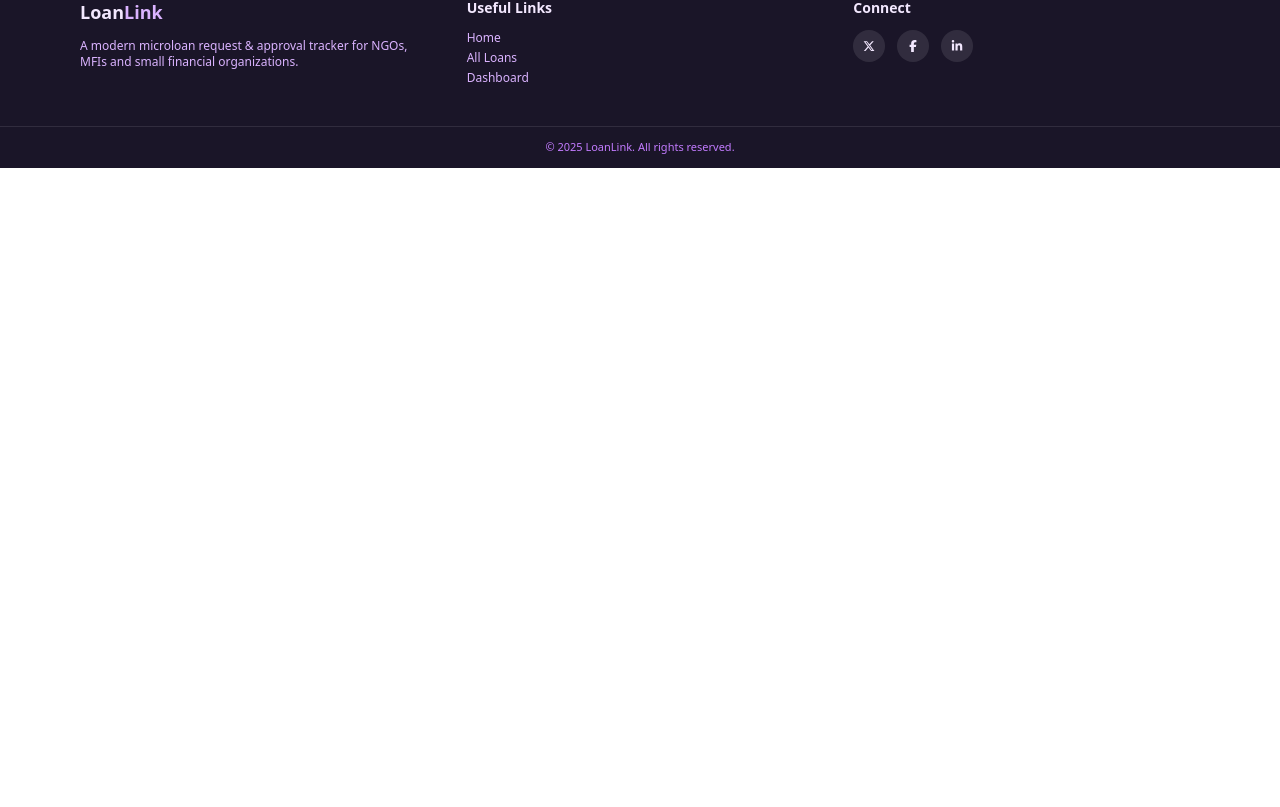
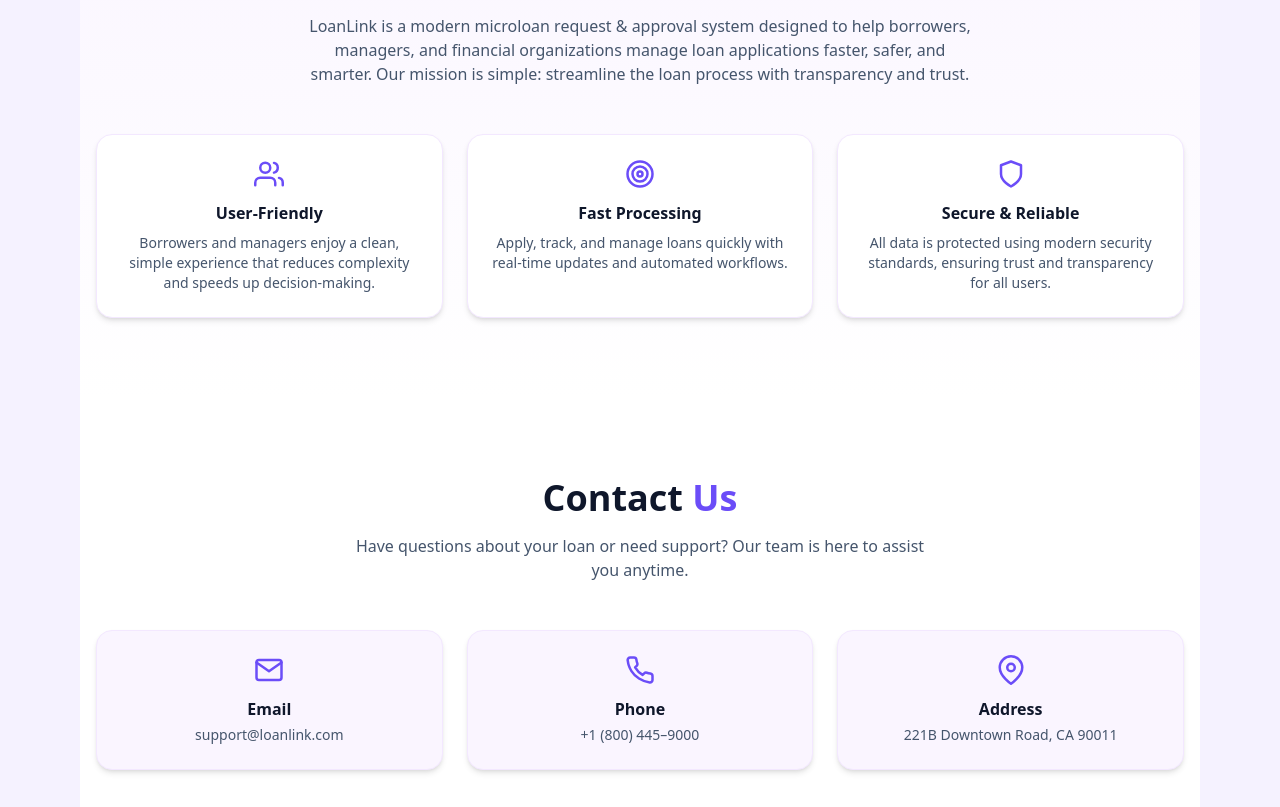
Before and after one commit to nswarnob/mrats-client, a React (Vite) app: page / in a window 1280 px wide. Shown: the part 1113-1920 px from the top of the page. Before the commit the page ends 1281 px from the top, so only its background shows below. Built offline with nearby package versions, Linux system fonts and the light colour scheme; no server answers.

Commit message:
about us and contact added in home page

```diff
--- a/src/Pages/HomePage.jsx
+++ b/src/Pages/HomePage.jsx
@@ -1,9 +1,10 @@
 import React from "react";
 import { FiPlayCircle } from "react-icons/fi";
-import MainLayout from "../Layouts/MainLayout";
 import PrimaryButton from "../ui/PrimaryButton";
 import StatCard from "../ui/StatCard";
 import LoanCard from "../ui/LoanCard";
+import AboutUs from "../ui/AboutUs";
+import Contact from "../ui/Contact";
 
 const HomePage = () => {
   const loans = [
@@ -68,7 +69,6 @@
           </div>
         </div>
       </section>
-
       {/* Available Loans */}
       <section className="mt-14">
         <div className="mb-6 flex items-end justify-between">
@@ -91,7 +91,6 @@
           ))}
         </div>
       </section>
-
       {/* How it works */}
       <section className="mt-14 rounded-3xl bg-white p-6 shadow-lg shadow-purple-200/70">
         <h2 className="text-xl font-semibold text-slate-900">
@@ -116,6 +115,13 @@
           )}
         </div>
       </section>
+      /About Us
+      <section>
+        <AboutUs></AboutUs>
+      </section>
+      <section>
+        <Contact></Contact>
+      </section>
     </div>
   );
 };
--- /dev/null
+++ b/src/ui/AboutUs.jsx
@@ -0,0 +1,79 @@
+import { motion } from "framer-motion";
+import { FiUsers, FiTarget, FiShield } from "react-icons/fi";
+
+const AboutUs = () => {
+  return (
+    <section className="py-20 bg-linear-to-b from-purple-50 to-white">
+      <div className="container mx-auto px-4">
+        <motion.h2
+          initial={{ opacity: 0, y: 20 }}
+          whileInView={{ opacity: 1, y: 0 }}
+          transition={{ duration: 0.5 }}
+          className="text-3xl md:text-4xl font-bold text-slate-900 text-center"
+        >
+          About <span className="text-[#6B4DF8]">LoanLink</span>
+        </motion.h2>
+
+        <motion.p
+          initial={{ opacity: 0 }}
+          whileInView={{ opacity: 1 }}
+          transition={{ duration: 0.6 }}
+          className="mt-4 max-w-2xl mx-auto text-center text-slate-600 text-sm md:text-base"
+        >
+          LoanLink is a modern microloan request & approval system designed to
+          help borrowers, managers, and financial organizations manage loan
+          applications faster, safer, and smarter. Our mission is simple:
+          streamline the loan process with transparency and trust.
+        </motion.p>
+
+        {/* Features Row */}
+        <div className="mt-12 grid grid-cols-1 sm:grid-cols-3 gap-6">
+          {/* Card 1 */}
+          <motion.div
+            whileHover={{ scale: 1.03 }}
+            className="bg-white rounded-2xl shadow-md p-6 text-center border border-purple-100"
+          >
+            <FiUsers className="text-3xl mx-auto text-[#6B4DF8]" />
+            <h3 className="mt-3 font-semibold text-slate-900">User-Friendly</h3>
+            <p className="mt-2 text-sm text-slate-600">
+              Borrowers and managers enjoy a clean, simple experience that
+              reduces complexity and speeds up decision-making.
+            </p>
+          </motion.div>
+
+          {/* Card 2 */}
+          <motion.div
+            whileHover={{ scale: 1.03 }}
+            className="bg-white rounded-2xl shadow-md p-6 text-center border border-purple-100"
+          >
+            <FiTarget className="text-3xl mx-auto text-[#6B4DF8]" />
+            <h3 className="mt-3 font-semibold text-slate-900">
+              Fast Processing
+            </h3>
+            <p className="mt-2 text-sm text-slate-600">
+              Apply, track, and manage loans quickly with real-time updates and
+              automated workflows.
+            </p>
+          </motion.div>
+
+          {/* Card 3 */}
+          <motion.div
+            whileHover={{ scale: 1.03 }}
+            className="bg-white rounded-2xl shadow-md p-6 text-center border border-purple-100"
+          >
+            <FiShield className="text-3xl mx-auto text-[#6B4DF8]" />
+            <h3 className="mt-3 font-semibold text-slate-900">
+              Secure & Reliable
+            </h3>
+            <p className="mt-2 text-sm text-slate-600">
+              All data is protected using modern security standards, ensuring
+              trust and transparency for all users.
+            </p>
+          </motion.div>
+        </div>
+      </div>
+    </section>
+  );
+};
+
+export default AboutUs;
--- /dev/null
+++ b/src/ui/Contact.jsx
@@ -0,0 +1,58 @@
+import { motion } from "framer-motion";
+import { FiMail, FiPhone, FiMapPin } from "react-icons/fi";
+
+const Contact = () => {
+  return (
+    <section className="py-20 bg-white">
+      <div className="container mx-auto px-4">
+        <motion.h2
+          initial={{ opacity: 0, y: 20 }}
+          whileInView={{ opacity: 1, y: 0 }}
+          transition={{ duration: 0.5 }}
+          className="text-3xl md:text-4xl font-bold text-center text-slate-900"
+        >
+          Contact <span className="text-[#6B4DF8]">Us</span>
+        </motion.h2>
+
+        <p className="mt-4 text-center text-slate-600 text-sm md:text-base max-w-xl mx-auto">
+          Have questions about your loan or need support? Our team is here to
+          assist you anytime.
+        </p>
+
+        {/* Contact Grid */}
+        <div className="mt-12 grid grid-cols-1 md:grid-cols-3 gap-6">
+          <motion.div
+            whileHover={{ scale: 1.05 }}
+            className="p-6 rounded-2xl shadow-md bg-purple-50 border border-purple-100 text-center"
+          >
+            <FiMail className="text-3xl mx-auto text-[#6B4DF8]" />
+            <h3 className="mt-3 font-semibold text-slate-900">Email</h3>
+            <p className="mt-1 text-sm text-slate-600">support@loanlink.com</p>
+          </motion.div>
+
+          <motion.div
+            whileHover={{ scale: 1.05 }}
+            className="p-6 rounded-2xl shadow-md bg-purple-50 border border-purple-100 text-center"
+          >
+            <FiPhone className="text-3xl mx-auto text-[#6B4DF8]" />
+            <h3 className="mt-3 font-semibold text-slate-900">Phone</h3>
+            <p className="mt-1 text-sm text-slate-600">+1 (800) 445–9000</p>
+          </motion.div>
+
+          <motion.div
+            whileHover={{ scale: 1.05 }}
+            className="p-6 rounded-2xl shadow-md bg-purple-50 border border-purple-100 text-center"
+          >
+            <FiMapPin className="text-3xl mx-auto text-[#6B4DF8]" />
+            <h3 className="mt-3 font-semibold text-slate-900">Address</h3>
+            <p className="mt-1 text-sm text-slate-600">
+              221B Downtown Road, CA 90011
+            </p>
+          </motion.div>
+        </div>
+      </div>
+    </section>
+  );
+};
+
+export default Contact;
```
